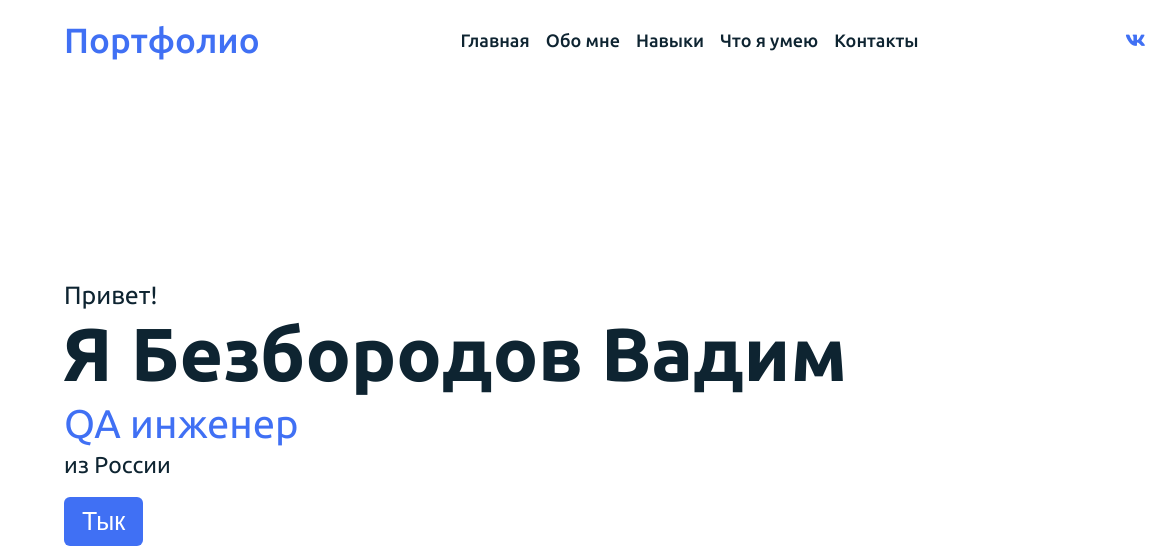
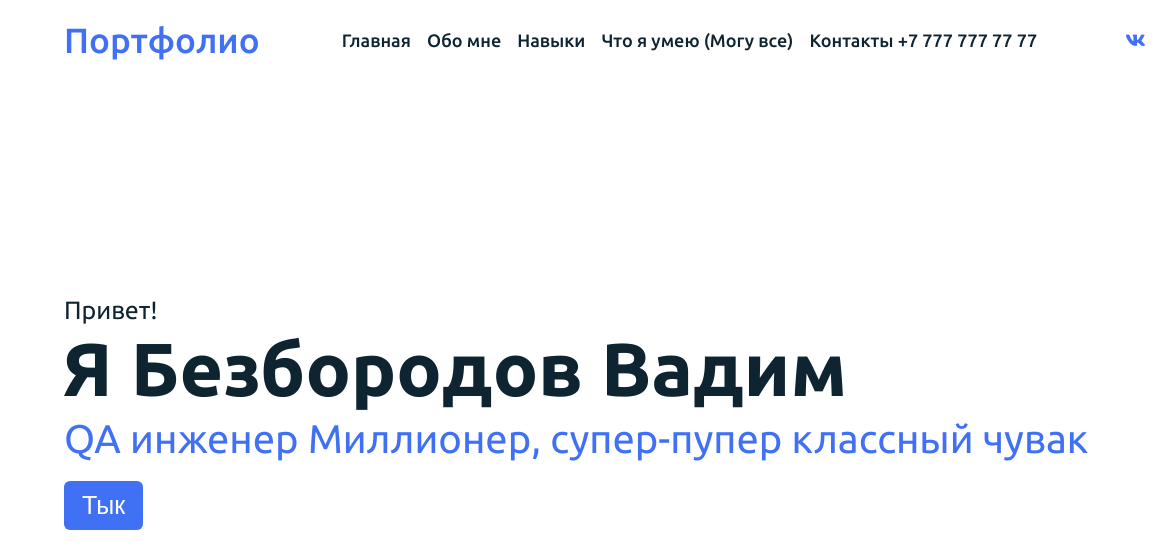
Before and after one commit to Vadim-Bezborodov-QA/cv, a plain HTML site: page index.html in a window 1280 px wide. Shown: the top 548 px of the page, 0-1156 px from the left. Drawn offline with Linux system fonts and the light colour scheme; a script that the page names is missing.

Commit message:
Домашка

```diff
--- a/index.html
+++ b/index.html
@@ -22,8 +22,8 @@
           <li><a href="#home">Главная</a></li>
           <li><a href="#about">Обо мне</a></li>
           <li><a href="#skills">Навыки</a></li>
-          <li><a href="#services">Что я умею</a></li>
-          <li><a href="#contact">Контакты</a></li>
+          <li><a href="#services">Что я умею (Могу все)</a></li>
+          <li><a href="#contact">Контакты +7 777 777 77 77</a></li>
           <div class="cancel-btn">
             <i class="fas fa-times"></i>
           </div>
@@ -45,8 +45,7 @@
         <div class="text">
           <div class="text-one">Привет!</div>
           <div class="text-two">Я Безбородов Вадим</div>
-          <div class="text-three">QA инженер</div>
-          <div class="text-four">из России</div>
+          <div class="text-three">QA инженер Миллионер, супер-пупер классный чувак</div>
         </div>
         <div class="button">
           <button>Тык</button>
```
